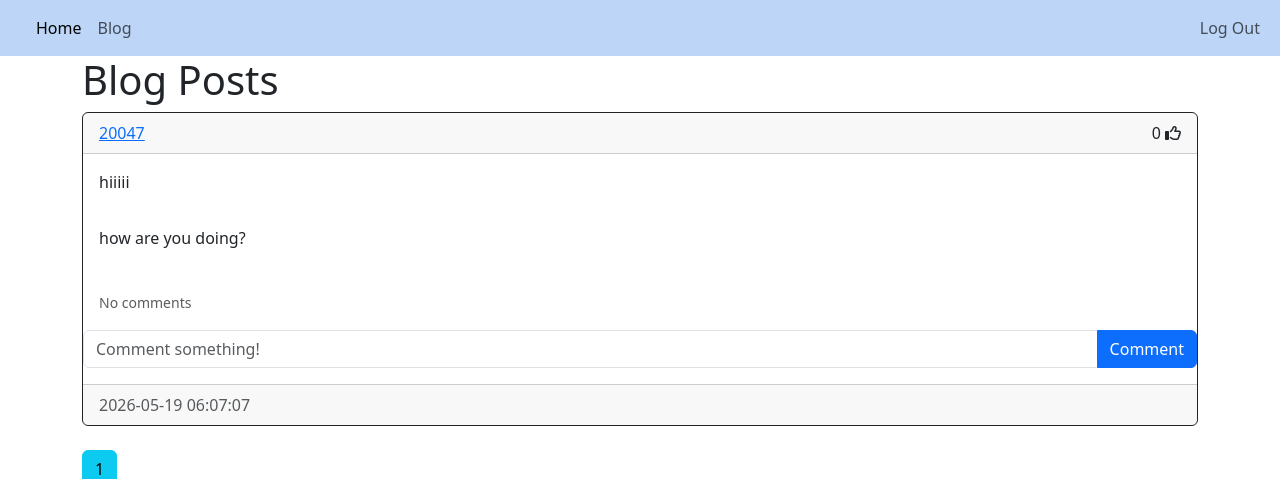
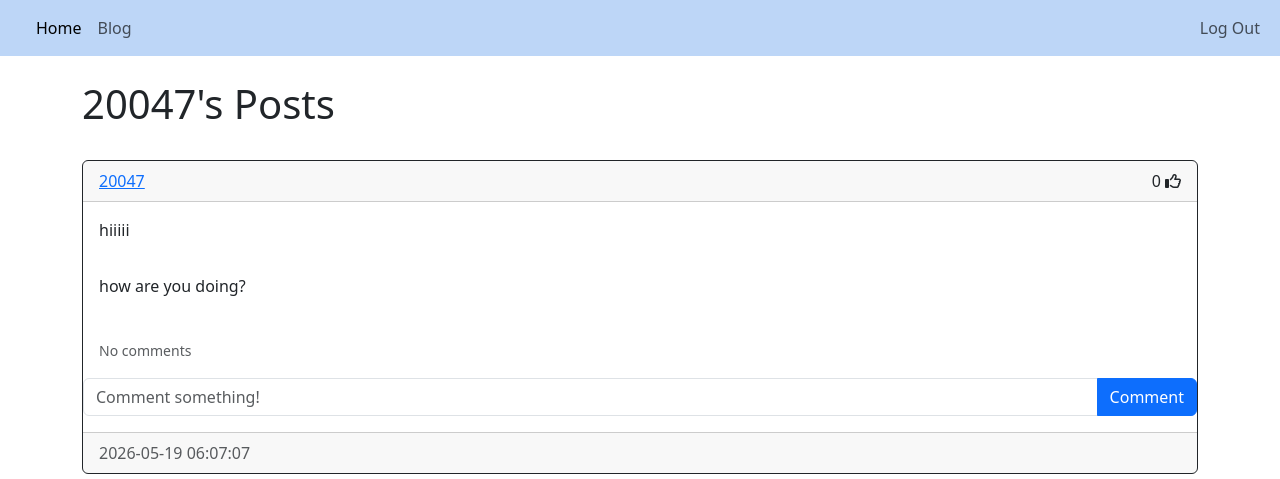
Before and after one commit to vxriantz/Flask_Blog, a Flask app: page /posts/20047 in a window 1280 px wide. Shown: the top 479 px of the page. Run offline with Flask 3, Linux system fonts and the light colour scheme; a user stored in the database is signed in; some libraries are stand-ins or nearby versions.

Commit message:
fixed titles on user posts pages by changing "Blog Posts" heading in posts_div.html to have {% block header %}  and {% endblock %} inbetween the h1 tags

```diff
--- a/website/templates/posts_div.html
+++ b/website/templates/posts_div.html
@@ -3,7 +3,9 @@
 
 <!-- post page content -->
 {% block content%}
-<h1>Blog Posts</h1>
+<br/>
+<h1>{% block header %} Blog Posts {% endblock %}</h1>
+<br/>
 <div id="posts">
     {% for post in posts %}
     <div class="card border-dark">
--- a/website/templates/update_post.html
+++ b/website/templates/update_post.html
@@ -48,5 +48,4 @@
     </form>
 </div>
 
-
 {% endblock content %}
```
